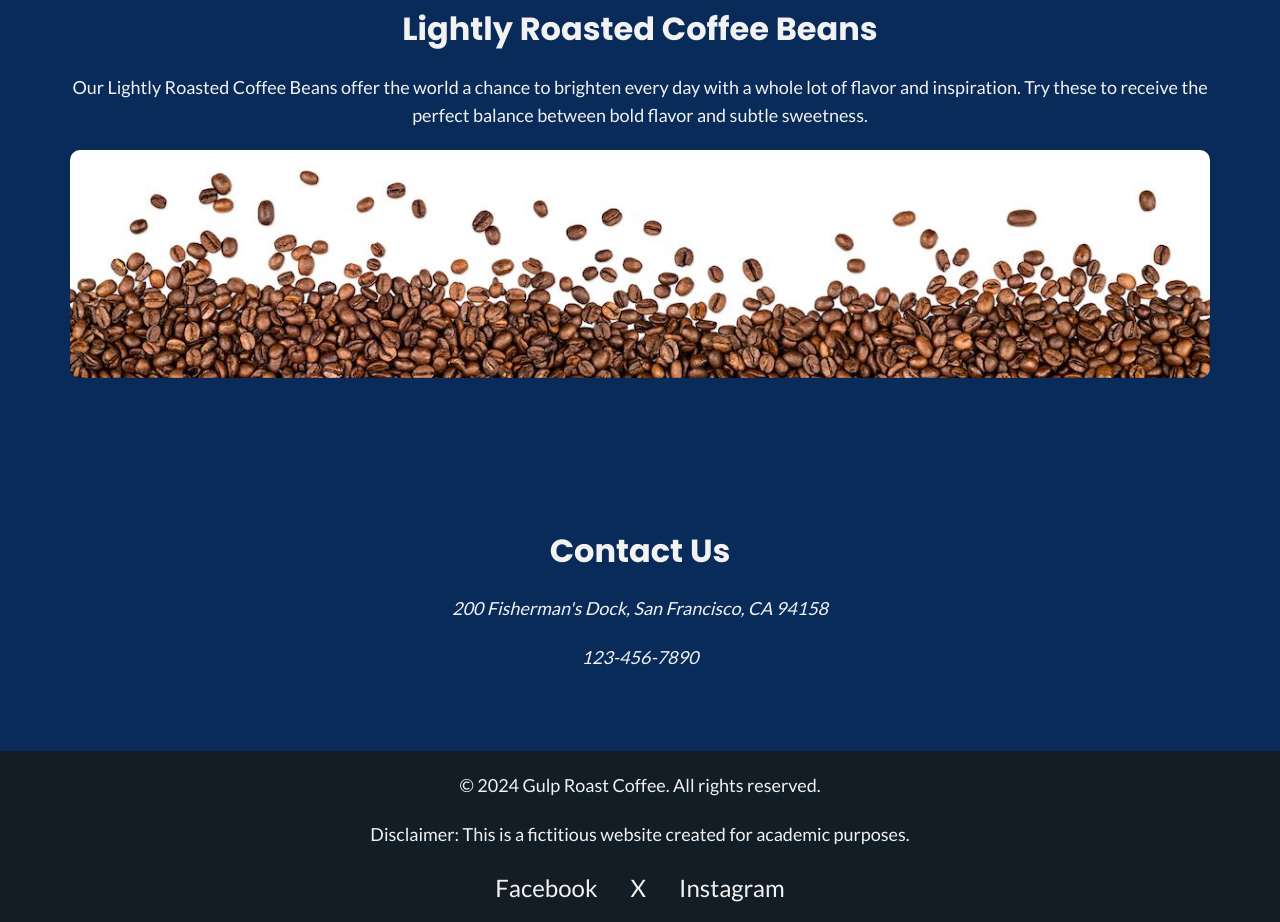
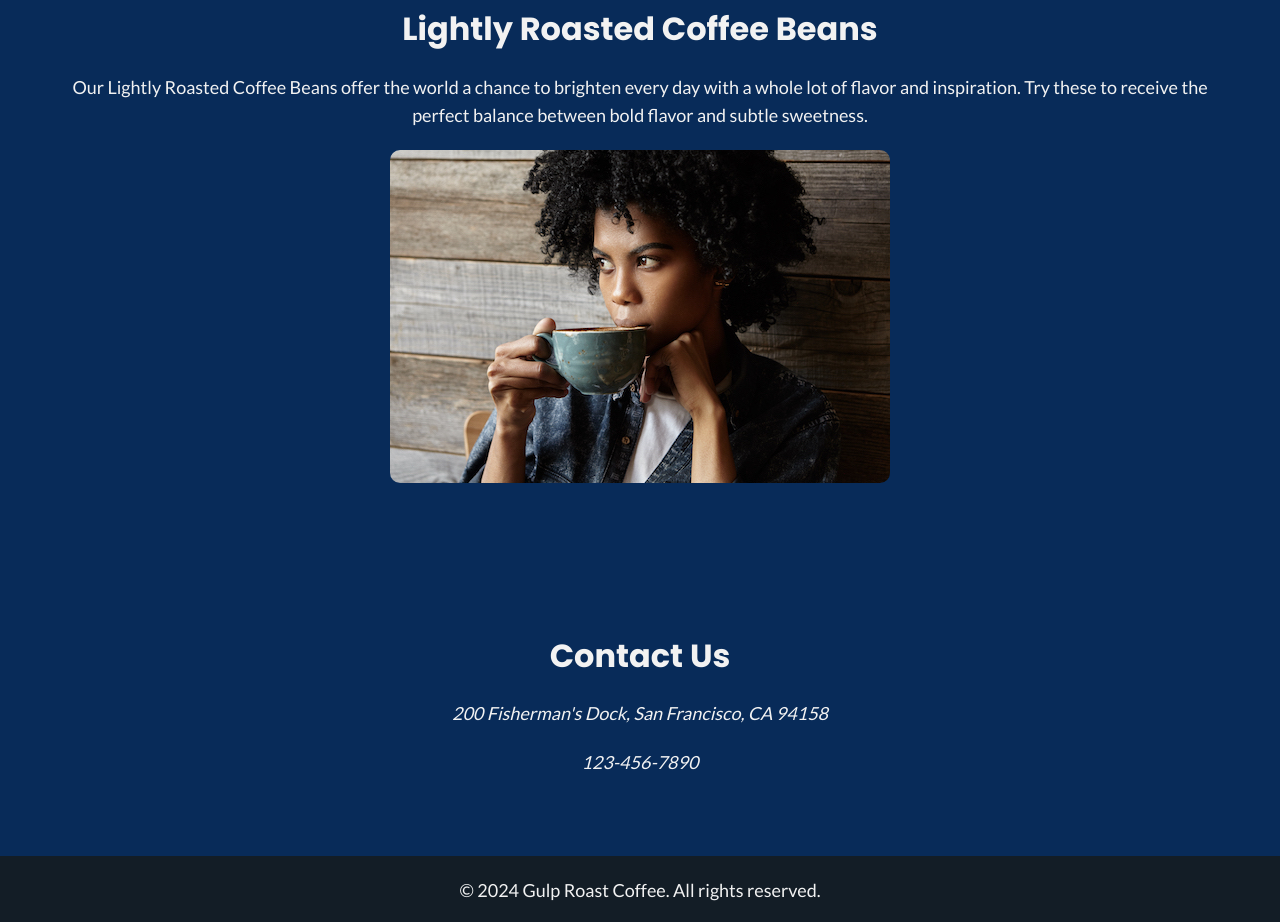
Before and after one commit to aguy3710/M10_Deliverables, a plain HTML site: page products.html in a window 1280 px wide. Shown: the part 1794-2716 px from the top of the page. Drawn offline with Linux system fonts and the light colour scheme; files whose address does not match are found by name.

Commit message:
Update products.html

```diff
--- a/products.html
+++ b/products.html
@@ -40,7 +40,7 @@
         <div class="product">
             <h2>Lightly Roasted Coffee Beans</h2>
             <p>Our Lightly Roasted Coffee Beans offer the world a chance to brighten every day with a whole lot of flavor and inspiration. Try these to receive the perfect balance between bold flavor and subtle sweetness.</p>
-            <img src="C:\Users\alans\OneDrive\Desktop\M10_Deliverables\gulp-bottom-beans.jpg" alt="Lightly Roasted Coffee Beans">
+            <img src="https://github.com/aguy3710/M10_Deliverables/blob/main/gulp-drinking-coffee.jpg" alt="Lightly Roasted Coffee Beans">
         </div>
     </section>
 
```
